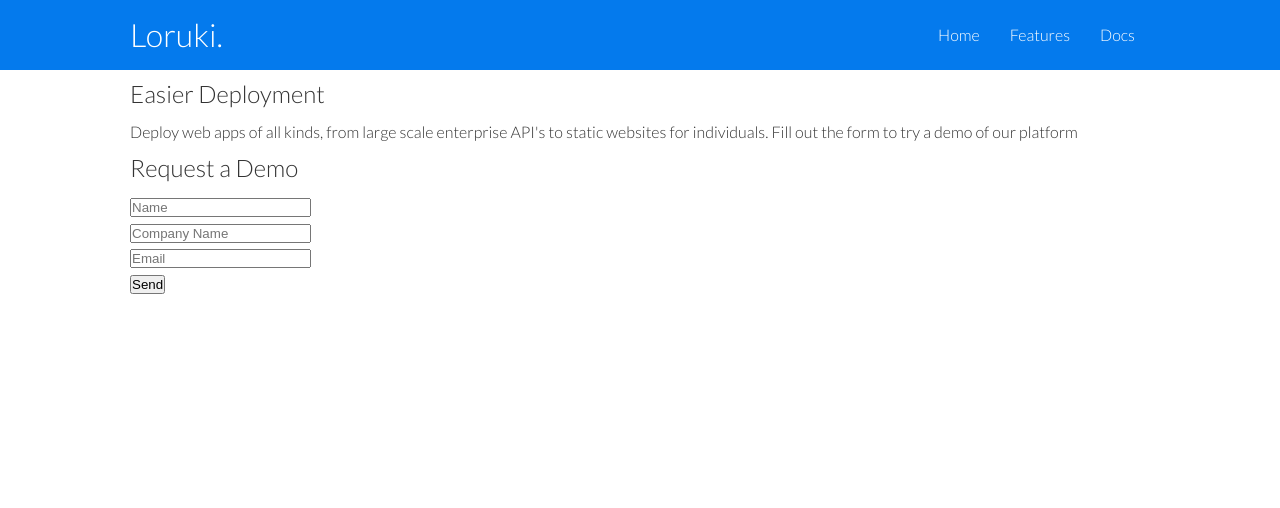
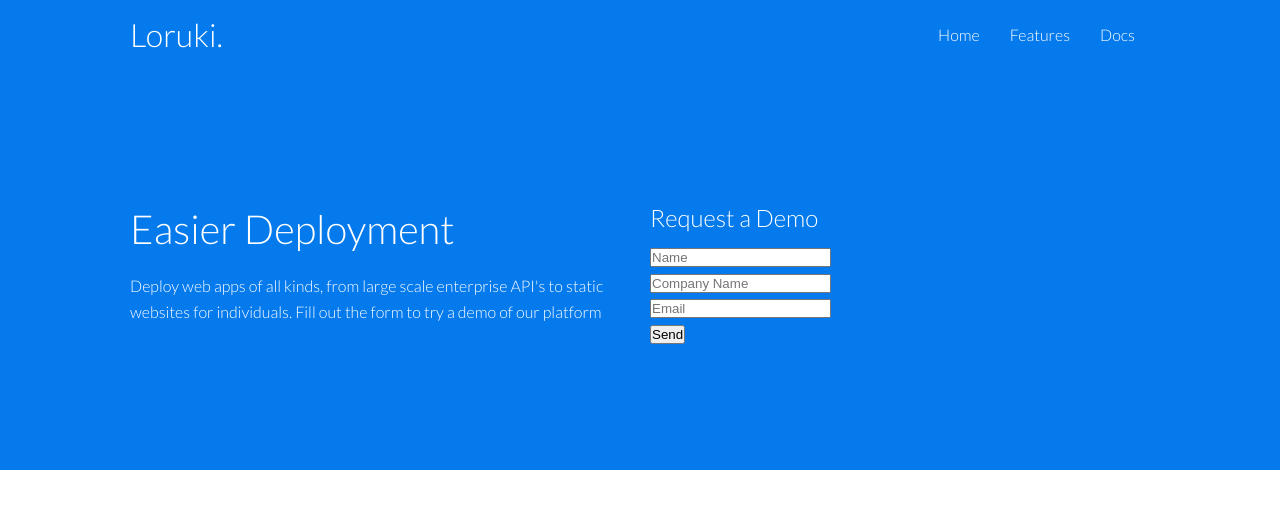
Before and after one commit to mukhtarabdirahman/loruki-web-hosting, a plain HTML site: page index.html in a window 1280 px wide. Drawn offline with Linux system fonts and the light colour scheme.

```diff
--- a/css/style.css
+++ b/css/style.css
@@ -1,4 +1,8 @@
 @import url('https://fonts.googleapis.com/css2?family=Lato:wght@300&display=swap');
+
+:root {
+    --primary-color: #047aed;
+}
 
 *{
     box-sizing: border-box;
@@ -36,7 +40,7 @@ img {
 }
 
 .navbar{
-    background-color: #047aed;
+    background-color: var(--primary-color);
     color: #fff;
     height: 70px;
 }
@@ -56,6 +60,20 @@ img {
     justify-content: space-between;
 }
 
+.showcase {
+    height: 400px;
+    background-color: var(--primary-color);
+    color: #fff;
+    position: relative;
+}
+.showcase h1 {
+    font-size: 40px;
+}
+.showcase p {
+    margin: 20px 0;
+}
+
+
 .container {
     max-width: 1100px;
     margin: 0 auto;
@@ -69,3 +87,12 @@ img {
     align-items: center;
     height: 100%;
 }
+
+.grid {
+    display: grid;
+    grid-template-columns: repeat(2, 1fr);
+    gap: 20px;
+    justify-content: center;
+    align-items: center;
+    height: 100%;
+}
```
